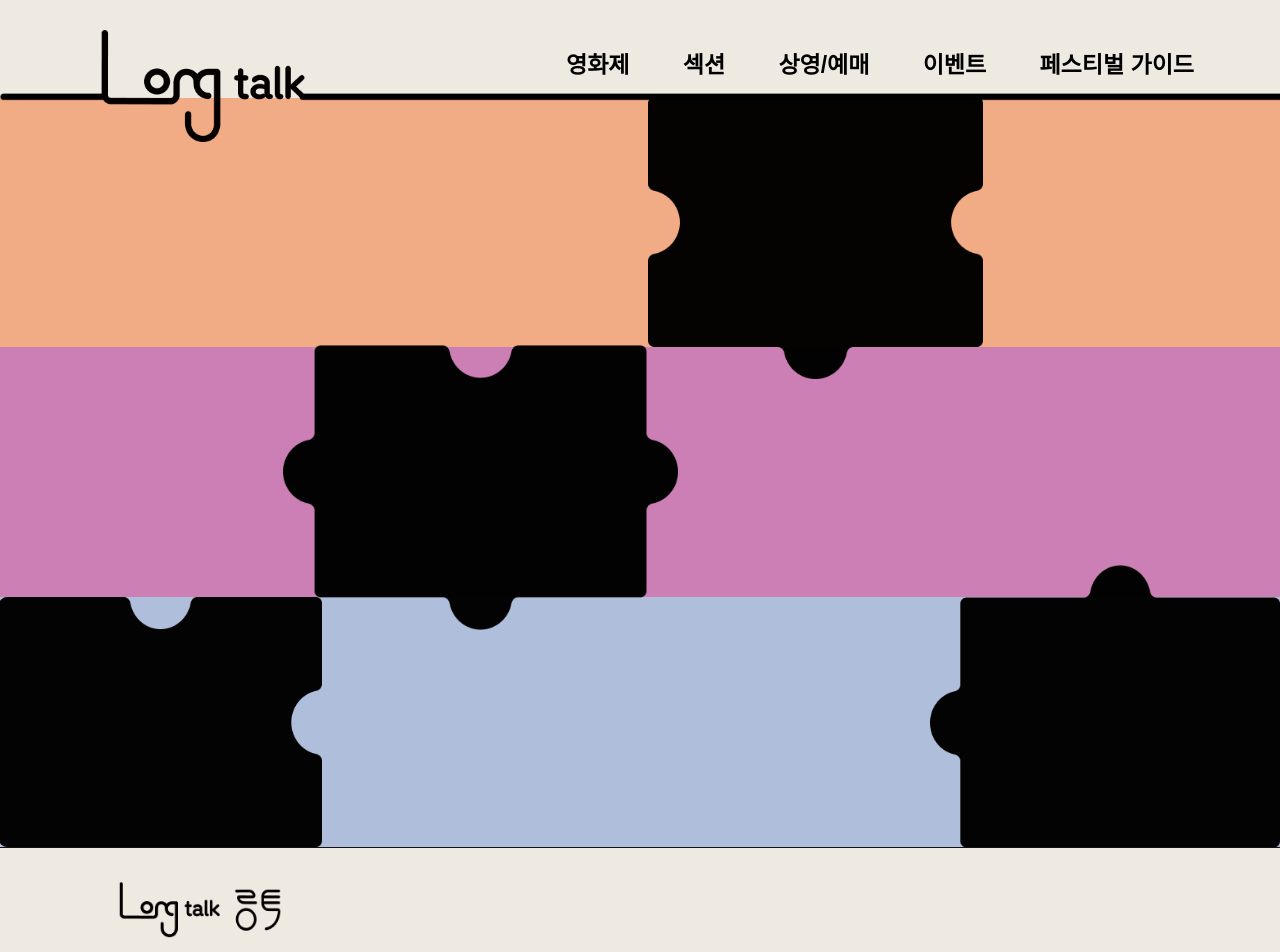
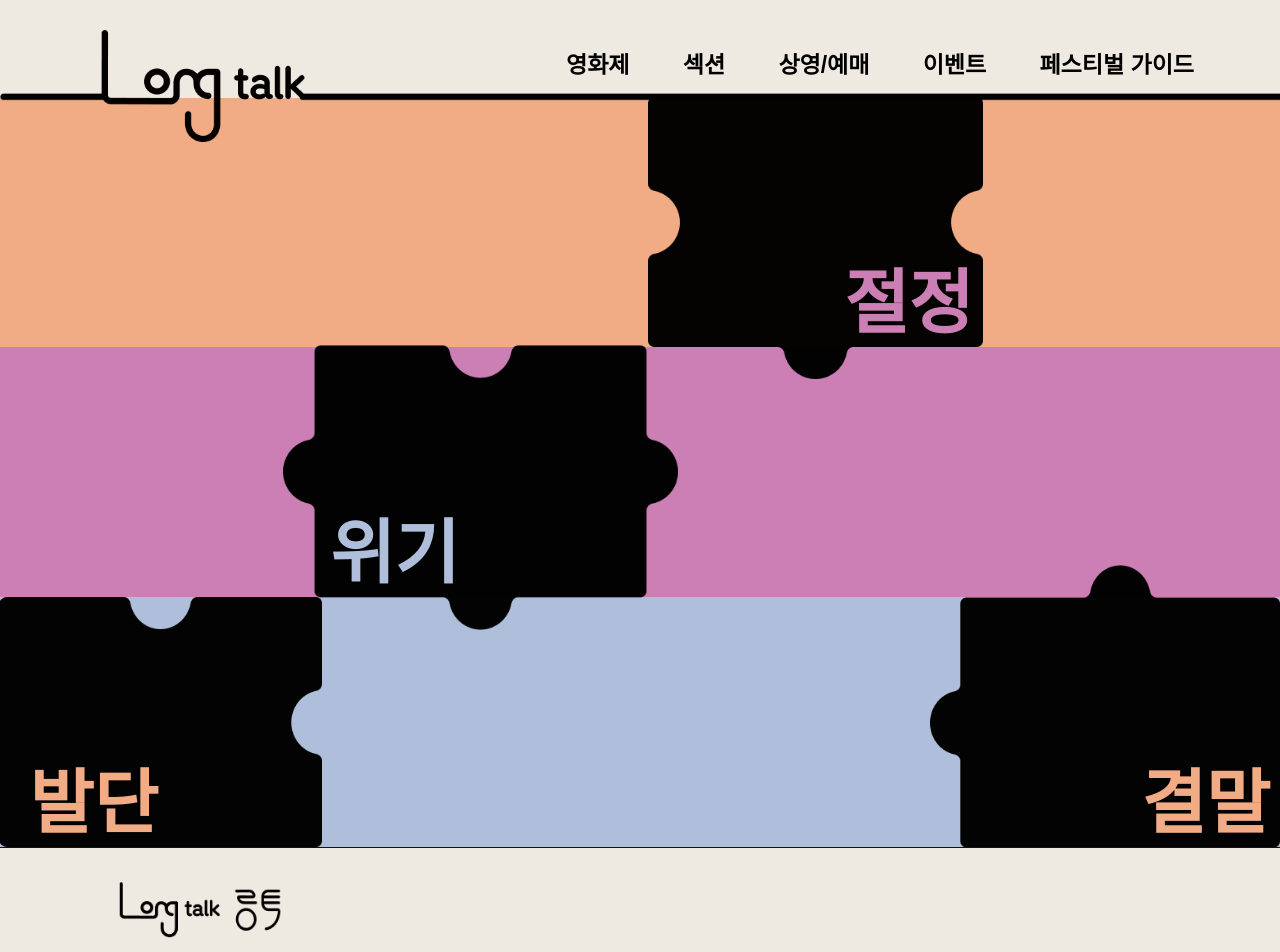
Before and after one commit to hmuri/LongTalk-FE, a React (Create React App) app in the folder longtalk/: page /section in a window 1280 px wide. Shown: the top 952 px of the page. Built offline with nearby package versions, Linux system fonts and the light colour scheme; a web font is replaced by a local one.

Commit message:
feat: pc 섹션 페이지 완성

```diff
--- a/longtalk/src/components/PCSection.tsx
+++ b/longtalk/src/components/PCSection.tsx
@@ -1,4 +1,4 @@
-import styled from "styled-components";
+import styled, { keyframes } from "styled-components";
 import Puzzle1 from "../assets/image/Puzzle/Puzzle1.png";
 import Puzzle2 from "../assets/image/Puzzle/Puzzle2.png";
 import Puzzle3 from "../assets/image/Puzzle/Puzzle3.png";
@@ -25,6 +25,12 @@ export default function PCSection() {
             isActive={activePuzzle === "puzzle3"}
             onClick={() => handlePuzzleClick("puzzle3")}
           />
+          <Text isActive={activePuzzle === "puzzle3"} isFromLeft={false}>
+            문제를 제기하는 것을 넘어 해결 방안이나 교훈을 통해 여운을 남긴다.
+          </Text>
+          <TitleText isActive={activePuzzle === "puzzle3"} color={"#CB7FB4"}>
+            절정
+          </TitleText>
         </BlackBox3>
       </ColorBox>
       <ColorBox style={{ backgroundColor: "#CB7FB4" }}>
@@ -33,6 +39,21 @@ export default function PCSection() {
             isActive={activePuzzle === "puzzle2"}
             onClick={() => handlePuzzleClick("puzzle2")}
           />
+          <TitleText
+            isActive={activePuzzle === "puzzle2"}
+            color={"#AFBFDB"}
+            style={{ justifyContent: "left", marginLeft: "30px" }}
+          >
+            위기
+          </TitleText>
+          <Text
+            isActive={activePuzzle === "puzzle2"}
+            isFromLeft={true}
+            style={{ right: "0", left: "auto", justifyContent: "right" }}
+          >
+            고발적인 성격으로, 가감 없이 불쾌하고 찝찝하리만큼 사실적인 작품들을
+            다룬다.
+          </Text>
         </BlackBox2>
       </ColorBox>
       <div style={{ display: "flex", width: "100%" }}>
@@ -42,12 +63,34 @@ export default function PCSection() {
               isActive={activePuzzle === "puzzle1"}
               onClick={() => handlePuzzleClick("puzzle1")}
             />
+            <TitleText
+              isActive={activePuzzle === "puzzle1"}
+              color={"#F1AB85"}
+              style={{ justifyContent: "left", marginLeft: "20px" }}
+            >
+              발단
+            </TitleText>
+            <Text
+              isActive={activePuzzle === "puzzle1"}
+              isFromLeft={true}
+              style={{ right: "0", left: "auto", justifyContent: "right" }}
+            >
+              소통의 부재라는 문제를 수면 위에 꺼내놓는 단순하고 명료한 포인트의
+              작품이 주가 된다.
+            </Text>
           </BlackBox1>
           <BlackBox4 isActive={activePuzzle === "puzzle4"}>
             <PuzzleBox4
               isActive={activePuzzle === "puzzle4"}
               onClick={() => handlePuzzleClick("puzzle4")}
             />
+            <Text isActive={activePuzzle === "puzzle4"} isFromLeft={false}>
+              소통을 이루어내고 기대할 수 있는 희망들을 만져보며, 밝은 미래를
+              엿본다.
+            </Text>
+            <TitleText isActive={activePuzzle === "puzzle4"} color={"#F1AB85"}>
+              결말
+            </TitleText>
           </BlackBox4>
         </ColorBox>
       </div>
@@ -204,3 +247,73 @@ const BlackBox4 = styled.div<{ isActive: boolean }>`
     bottom: 0;
   }
 `;
+
+const fadeInFromRight = keyframes`
+  from {
+    opacity: 0;
+    transform: translateX(100%);
+  }
+  to {
+    opacity: 1;
+    transform: translateX(0);
+  }
+`;
+
+const fadeInFromLeft = keyframes`
+  from {
+    opacity: 0;
+    transform: translateX(-100%);
+  }
+  to {
+    opacity: 1;
+    transform: translateX(0);
+  }
+`;
+
+const Text = styled.div<{ isActive: boolean; isFromLeft: boolean }>`
+  position: absolute;
+  top: 0;
+  left: 0;
+  width: 70%;
+  display: flex;
+  margin-top: 150px;
+  font-size: 23px;
+
+  color: white;
+  z-index: 7;
+  padding: 15px; // Add some padding around the text
+  box-sizing: border-box;
+  opacity: ${(props) => (props.isActive ? 1 : 0)};
+  visibility: ${(props) => (props.isActive ? "visible" : "hidden")};
+  animation: ${(props) =>
+      props.isActive
+        ? props.isFromLeft
+          ? fadeInFromLeft
+          : fadeInFromRight
+        : "none"}
+    0.5s ease-in-out;
+`;
+
+const TitleText = styled.div<{ isActive: boolean; color: string }>`
+  position: absolute;
+  top: 0;
+  left: 0;
+  width: 100%;
+  margin-top: 140px;
+  margin-right: 60px;
+
+  display: flex;
+  align-items: end; // Vertically center the text
+  justify-content: right; // Horizontally center the text
+  color: ${(props) => (props.isActive ? "white" : props.color)};
+  transition: color 0.5s ease-in-out;
+  font-family: NanumSquareRound;
+  font-size: 70px;
+  font-style: normal;
+  font-weight: 700;
+  line-height: normal;
+
+  z-index: 7;
+  padding: 10px; // Add some padding around the text
+  box-sizing: border-box;
+`;
```
